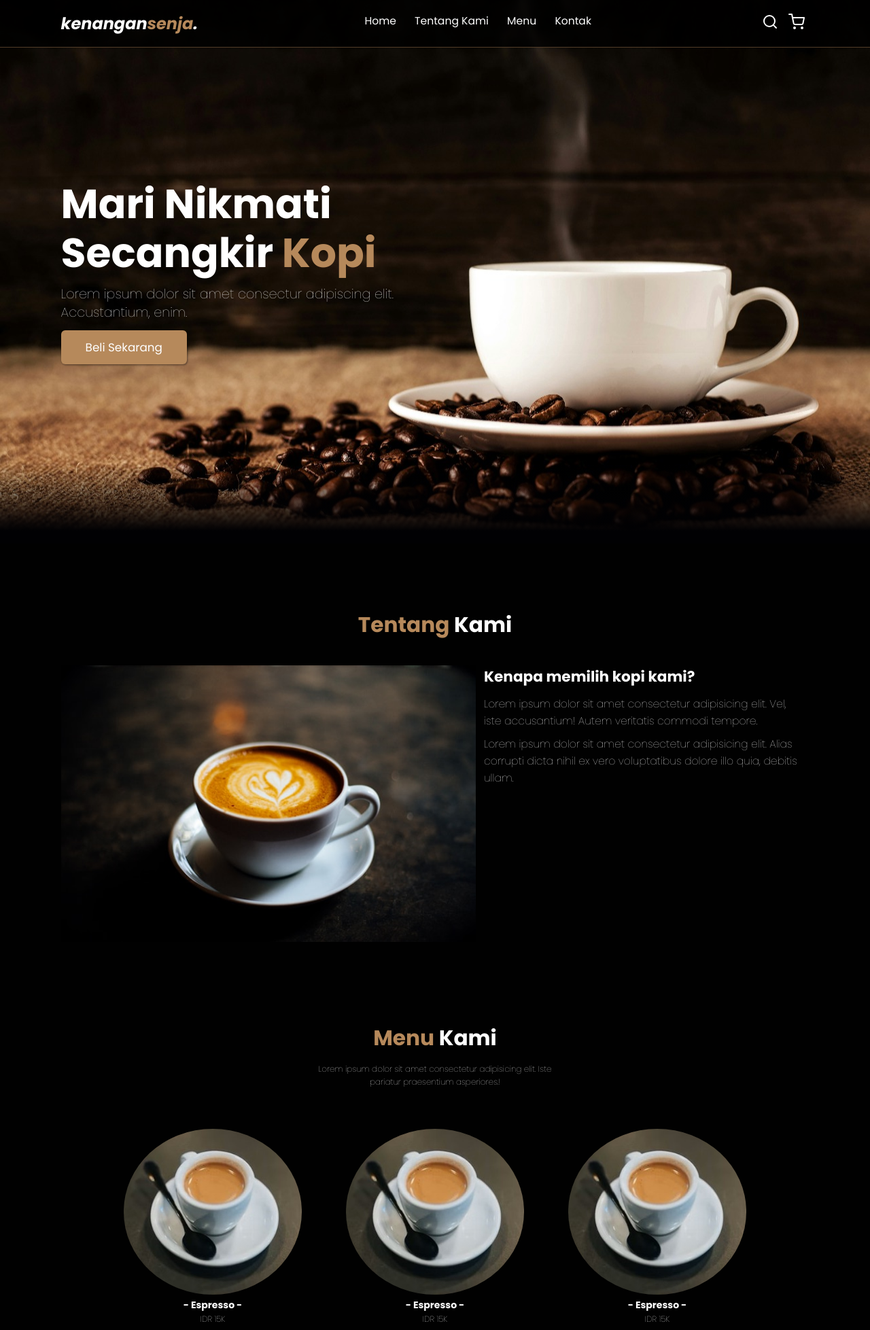
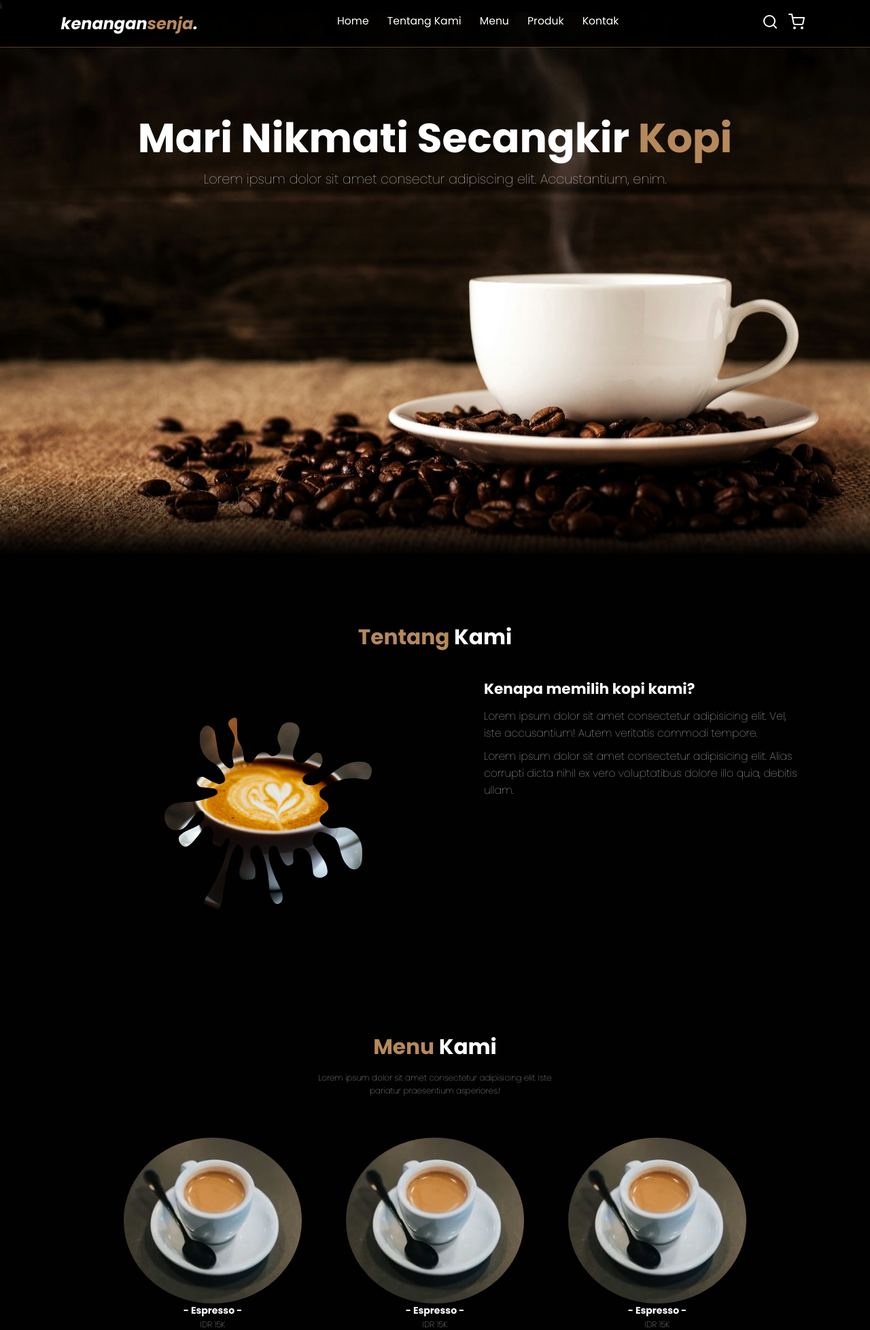
Before and after one commit to aldanblsss/kedai-kopi-kenangan-senja, a PHP site: page / in a window 1280 px wide. Shown: the top 1957 px of the page at 68% size. Run offline with PHP 8.4, Linux system fonts and the light colour scheme.

Commit message:
menambahkan css masking

```diff
--- a/css/style.css
+++ b/css/style.css
@@ -85,6 +85,90 @@ body {
   display: none;
 }
 
+/* Navbar  search form  */
+.navbar .search-form {
+  position: absolute;
+  top: 100%;
+  right: 7%;
+  background-color: #fff;
+  width: 50rem;
+  height: 5rem;
+  display: flex;
+  align-items: center;
+  transform: scaleY(0);
+  transform-origin: top;
+  transition: 0.3s;
+}
+
+.navbar .search-form.active {
+  transform: scaleY(1);
+}
+
+.navbar .search-form input {
+  height: 100%;
+  width: 100%;
+  font-size: 1.6rem;
+  color: var(--bg);
+  padding: 1rem;
+}
+
+.navbar .search-form label {
+  cursor: pointer;
+  font-size: 2rem;
+  margin-right: 1.5rem;
+  color: var(--bg);
+}
+
+/* Shoppping Cart */
+.shopping-cart {
+  position: absolute;
+  top: 100%;
+  right: -100%;
+  height: 100vh;
+  width: 35rem;
+  padding: 0 1.5rem;
+  background-color: #fff;
+  color: var(--bg);
+  transition: 0.3s;
+}
+
+.shopping-cart.active {
+  right: 0;
+}
+
+.shopping-cart .cart-item {
+  margin: 2rem 0;
+  display: flex;
+  align-items: center;
+  gap: 1.5rem;
+  padding-bottom: 1rem;
+  border-bottom: 1px dashed #666;
+  position: relative;
+}
+
+.shopping-cart img {
+  height: 6rem;
+  border-radius: 50%;
+}
+
+.shopping-cart h3 {
+  font-size: 1.6rem;
+  padding-bottom: 0.5rem;
+}
+
+.shopping-cart .item-price {
+  font-size: 1.2rem;
+}
+
+.shopping-cart .remove-item {
+  position: absolute;
+  right: 1rem;
+  cursor: pointer;
+}
+
+.shopping-cart .remove-item:hover {
+  color: var(--primary);
+}
 /* Hero Section */
 .hero {
   min-height: 100vh;
@@ -95,9 +179,11 @@ body {
   background-size: cover;
   background-position: center;
   position: relative;
+  -webkit-mask-image: linear-gradient(rgba(0, 0, 0, 1) 85%, rgba(0, 0, 0, 0));
+  mask-image: linear-gradient(rgba(0, 0, 0, 1) 85%, rgba(0, 0, 0, 0));
 }
 
-.hero::after {
+/* .hero::after {
   content: "";
   display: block;
   position: absolute;
@@ -107,13 +193,26 @@ body {
   background: linear-gradient(
     0deg,
     rgb(1, 1, 3, 1) 8%,
-    rgba(255, 255, 255, 0) 50%
-  );
+    rgba(255, 255, 255, 0) 50% );
+} */
+
+.hero .mask-container {
+  position: absolute;
+  /* backround: salmon; */
+  inset: 0;
+  -webkit-mask-image: url("../img/header-bg.svg");
+  -webkit-mask-repeat: no-repeat;
+  -webkit-mask-size: cover;
+  -webkit-mask-position: center;
 }
 
 .hero .content {
   padding: 1.4rem 7%;
-  max-width: 60rem;
+  /* max-width: 60rem; */
+  width: 100%;
+  text-align: center;
+  position: fixed;
+  top: 150px;
 }
 
 .hero .content h1 {
@@ -132,7 +231,7 @@ body {
   line-height: 1.4;
   font-weight: 100;
   text-shadow: 1px 1px 3px rgba(1, 1, 3, 0.5);
-  mix-blend-mode: diifference;
+  mix-blend-mode: difference;
 }
 
 .hero .content .cta {
@@ -149,12 +248,14 @@ body {
 /* About Section */
 .about,
 .menu,
+.products,
 .contact {
   padding: 8rem 7% 1.4rem;
 }
 
 .about h2,
 .menu h2,
+.products h2,
 .contact h2 {
   text-align: center;
   font-size: 2.6rem;
@@ -163,6 +264,7 @@ body {
 
 .about h2 span,
 .menu h2 span,
+.products h2 span,
 .contact h2 span {
   color: var(--primary);
 }
@@ -177,6 +279,10 @@ body {
 
 .about .row .about-img img {
   width: 100%;
+  -webkit-mask-image: url("../img/Menu/splash.svg");
+  -webkit-mask-size: 50%;
+  -webkit-mask-repeat: no-repeat;
+  -webkit-mask-position: center;
 }
 
 .about .row .content {
@@ -198,10 +304,12 @@ body {
 
 /* Menu Section */
 .menu h2,
+.products h2,
 .contact h2 {
   margin-bottom: 1rem;
 }
 .menu p,
+.products p,
 .contact p {
   text-align: center;
   max-width: 30rem;
--- a/index.html
+++ b/index.html
@@ -1,4 +1,4 @@
-<!DOCTYPE html>
+i<!DOCTYPE html>
 <html lang="en">
   <head>
     <meta charset="UTF-8" />
@@ -22,31 +22,68 @@
 
   <section>
     <!-- Navbar Start -->
-    <nav class="navbar">
+    <div class="navbar">
       <a href="#" class="navbar-logo">kenangan<span>senja</span>.</a>
 
       <div class="navbar-nav">
         <a href="#home">Home</a>
         <a href="#about">Tentang Kami</a>
         <a href="#menu">Menu</a>
+        <a href="#products">Produk</a>
         <a href="#contact">Kontak</a>
       </div>
 
       <div class="navbar-extra">
-        <a href="#" id="search"><i data-feather="search"></i></a>
-        <a href="#" id="shoppingg-cart"><i data-feather="shopping-cart"></i></a>
+        <a href="#" id="search-button"><i data-feather="search"></i></a>
+        <a href="#" id="shoppingg-cart-button"><i data-feather="shopping-cart"></i></a>
         <a href="#" id="hamburger-menu"><i data-feather="menu"></i></a>
       </div>
-    </nav>
+
+      <!-- Search Form start -->
+       <div class="search-form">
+        <input type="search" id="search-box" placeholder="search here...">
+        <label for="search-box"><i data-feather="search"></i></label>
+       </div>
+       <!-- Search Form end -->
+
+
+    <!-- Shopping Cart start -->
+    <div class="shopping-cart">
+      <div class="cart-item">
+      <img src="img/produk.jpeg.jpg" alt="Product 1">
+      <div class="item-detail">
+      </div><h3>Product 1</h3>
+      <div class="item-price">IDR 30K</div>
+      <i data-feather="trash-2" class="remove-item"></i>
+      </div>
+      <div class="cart-item">
+      <img src="img/produk.jpeg.jpg" alt="Product 1">
+      <div class="item-detail">
+      </div><h3>Product 1</h3>
+      <div class="item-price">IDR 30K</div>
+      <i data-feather="trash-2" class="remove-item"></i>
+      </div>
+      <div class="cart-item">
+      <img src="img/produk.jpeg.jpg" alt="Product 1">
+      <div class="item-detail">
+      </div><h3>Product 1</h3>
+      <div class="item-price">IDR 30K</div>
+      <i data-feather="trash-2" class="remove-item"></i>
+      </div>
+    </div>
+  </div>
+    <!-- Shopping Cart end -->
+     </nav>
     <!-- Navbar end -->
 
     <!-- Hero Section Start-->
     <section class="hero" id="home">
+      <div class="mask-container">
      <main class="content">
       <h1>Mari Nikmati Secangkir <span>Kopi</span></h1>
       <p>Lorem ipsum dolor sit amet consectur adipiscing elit. Accustantium, enim.</p>
-      <a href="#" class="cta">Beli Sekarang</a>
     </main>
+  </div>
   </section>
     <!-- Hero Section End-->
 
@@ -109,6 +146,77 @@
     </section>
      <!--Menu Section End-->
 
+<!-- Products Section start -->
+<section class="products" id="products">
+<h2><span>Produk Unggulan</span> Kami</h2>
+<p>Lorem ipsum dolor sit amet consectetur adipisicing elit.
+ Sed reprehenderit, laudantium suscipit amet soluta iure!</p>
+
+<div class="row">
+  <div class="product-card">
+   <div class="product-icons">
+    <a href="#"><i data-feather="shopping-cart"></i></a>
+    <a href="#"><i data-feather="eye"></i></a>
+    </div>
+    <div class="product-image">
+    <img src="img/produk.jpeg.jpg" alt="product 1">
+    </div>
+    <div class="product-content">
+      <h3>Coffe Beans 1</h3>
+      <div class="product-stars">
+        <i data-feather="star" class="star-full"></i>
+        <i data-feather="star" class="star-full"></i>
+        <i data-feather="star" class="star-full"></i>
+        <i data-feather="star" class="star-full"></i>
+        <i data-feather="star"></i>
+    </div>
+    <div class="product-price">IDR 30K <span>IDR 55K</span></div>
+  </div>
+</div>
+  <div class="product-card">
+   <div class="product-icons">
+    <a href="#"><i data-feather="shopping-cart"></i></a>
+    <a href="#"><i data-feather="eye"></i></a>
+    </div>
+    <div class="product-image">
+    <img src="img/produk.jpeg.jpg" alt="product 1">
+    </div>
+    <div class="product-content">
+      <h3>Coffe Beans 1</h3>
+      <div class="product-stars">
+        <i class data-feather="star"></i>
+        <i class data-feather="star"></i>
+        <i class data-feather="star"></i>
+        <i class data-feather="star"></i>
+        <i class data-feather="star"></i>
+    </div>
+    <div class="product-price">IDR 30K <span>IDR 55K</span></div>
+  </div>
+</div>
+  <div class="product-card">
+   <div class="product-icons">
+    <a href="#"><i data-feather="shopping-cart"></i></a>
+    <a href="#"><i data-feather="eye"></i></a>
+    </div>
+    <div class="product-image">
+    <img src="img/produk.jpeg.jpg" alt="product 1">
+    </div>
+    <div class="product-content">
+      <h3>Coffe Beans 1</h3>
+      <div class="product-stars">
+        <i data-feather="star"></i>
+        <i data-feather="star"></i>
+        <i data-feather="star"></i>
+        <i data-feather="star"></i>
+        <i data-feather="star"></i>
+    </div>
+    <div class="product-price">IDR 30K <span>IDR 55K</span></div>
+  </div>
+</div>
+</section>
+<!-- Products Section end -->
+
+
 
 <!-- Contact Section Start -->
 <section id="contact" class="contact">
@@ -164,7 +272,32 @@
     <p>Created by <a href="">sandhikagalih </a>. | &copy; 2023.</p>
   </div>
 </footer>
+<!-- Footer end -->
 
+<!-- Modal Box Item Detail start -->
+ <div class=" modal" id="item-detail-modal">
+  <div class="modal-container">
+    <a href="#" class="close-icon"><i data-feather="x"></i></a>
+    <div class="modal-content">
+      <img src="img/produk.jpeg.jpg" alt="Product 1">
+      <div class="product-content">
+        <h3>Product 1</h3>
+        <p>Lorem, ipsum dolor sit amet consectetur adipisicing elit.
+           Hic quae necessitatibus nam velit accusamus explicabo, animi omnis! Aut, itaque cumque!
+            Praesentium nihil voluptas mollitia eos.</p>
+            <div class="product-stars">
+              <i data-feather="star" class="star-full"></i>
+              <i data-feather="star" class="star-full"></i>
+              <i data-feather="star" class="star-full"></i>
+              <i data-feather="star" class="star-full"></i>
+              <i data-feather="star"></i>
+          </div>
+          <div class="product-price">IDR 30K <span>IDR 55K</span></div>
+          <a href="#"><i data-feather="shopping-cart"></i><span>add to</span></a>
+      </div>
+ </div>
+ </div>
+<!-- Modal Box Item Detail end -->
 
     <!-- Feather Icons -->
     <script>
```
Also changed, not shown: other parts of css/style.css (+93 -0 lines), js/script.js (+30 -4 lines), img/Menu/coffe beans.svg (added), img/Menu/splash.svg (added), img/header-bg.svg (added), img/lex-sirikiat-QouiCn7u6kw-unsplash.jpg (added), img/produk.jpeg.jpg (added).
